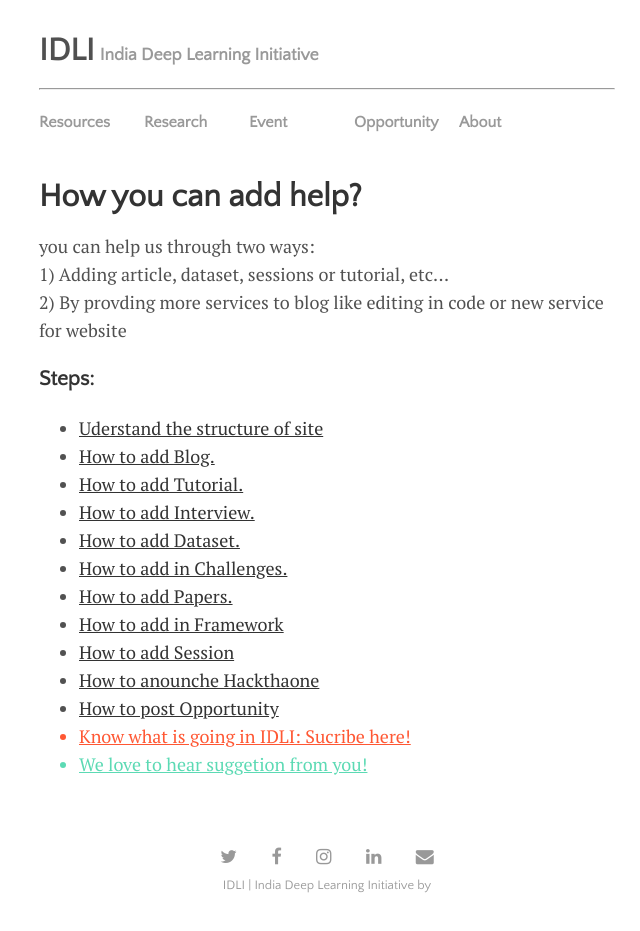
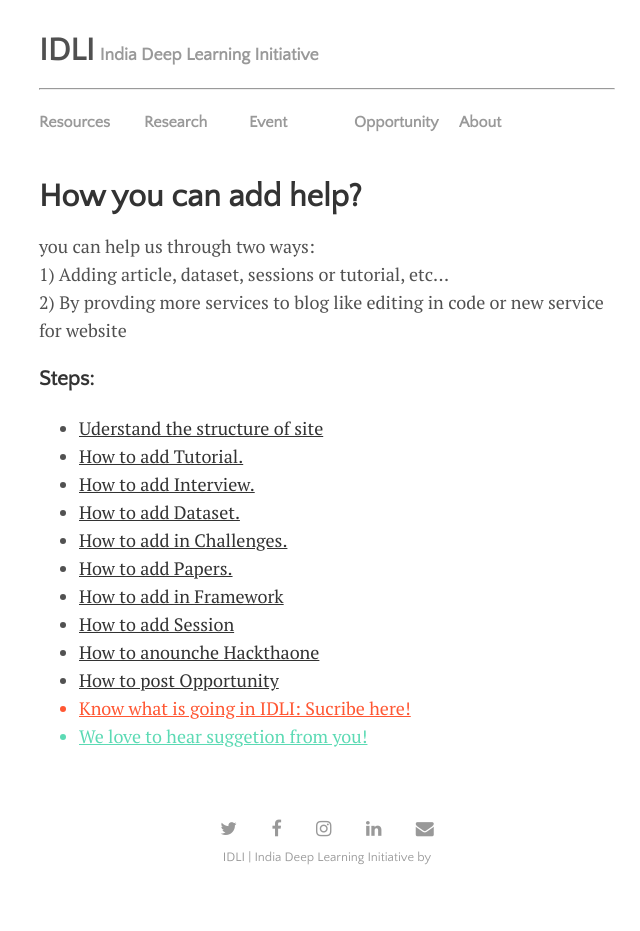
Before and after one commit to IndiaDeepLearningInitiative-IDLI/IndiaDeepLearningInitiative-IDLI.github.io, a Jekyll site: the page built from help.html, in a window 1280 px wide. Shown: the whole page, without its empty margins (313-953 px from the left). Built offline with Jekyll 4.4.1, drawn with Linux system fonts in a browser that asks for light colours; nearby versions of some CDN libraries; comment, search, counter and statistics services are not loaded; after the commit the page ends 903 px from its top, so only the background shows below that.

Commit message:
syntax change

```diff
--- a/help.html
+++ b/help.html
@@ -8,7 +8,6 @@ title: Help
   <h3>Steps: </h3>
   <ul>
     <li><a href="#">Uderstand the structure of site</a></li>
-    <li><a href="#">How to add Blog.</a></li>
     <li><a href="#">How to add Tutorial.</a></li>
     <li><a href="#">How to add Interview.</a></li>
     <li><a href="#">How to add Dataset.</a></li>
```
